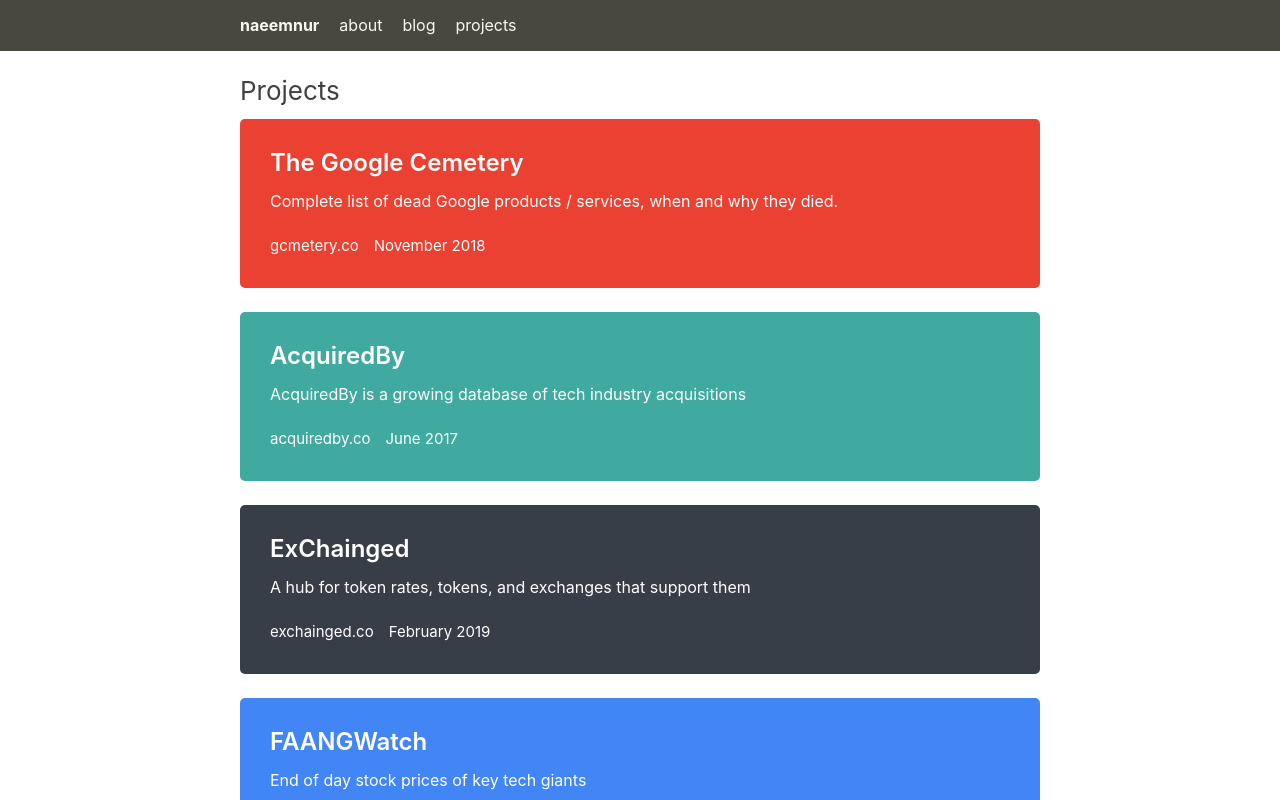
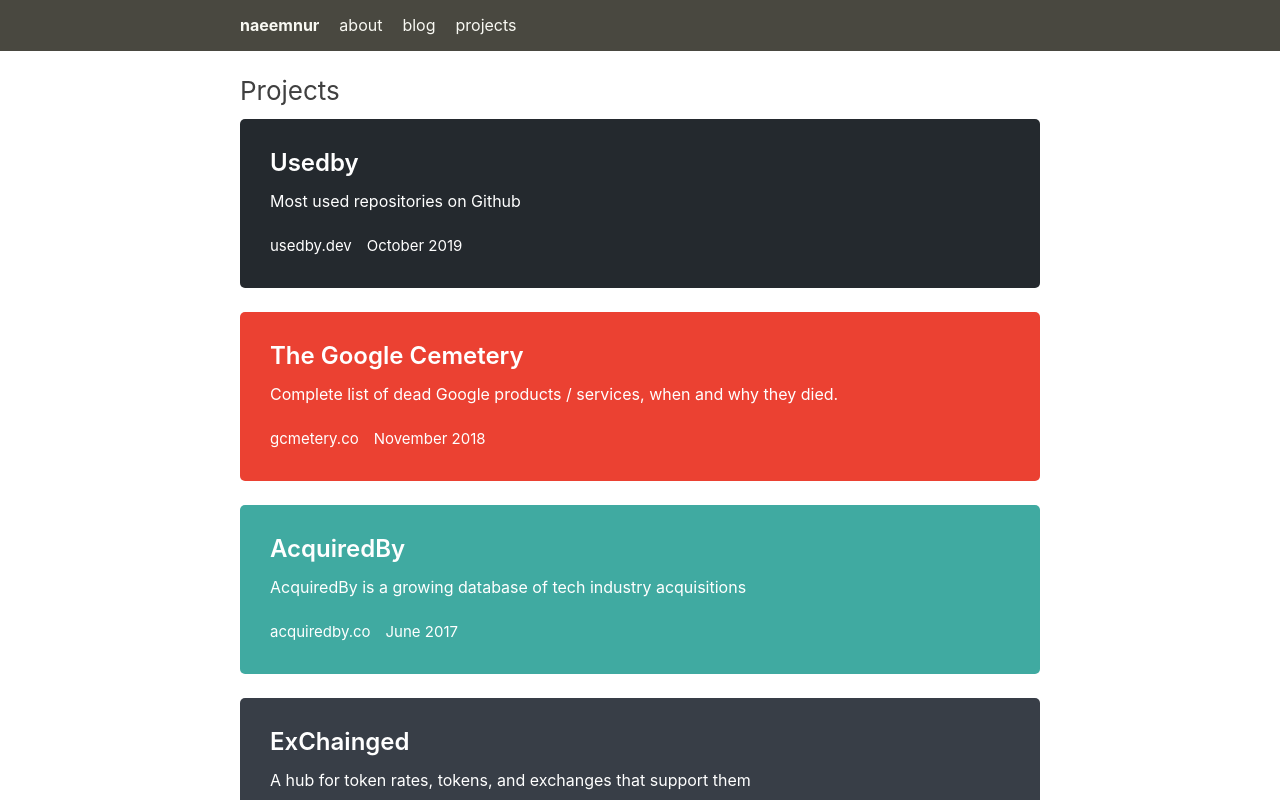
Before and after one commit to naeemnur/naeemnur.com, a React (Create React App) app: page /projects in a window 1280 px wide. Shown: the top 800 px of the page. Built offline with nearby package versions, Linux system fonts and the light colour scheme.

Commit message:
added usedby to projects

```diff
--- a/src/Projects.js
+++ b/src/Projects.js
@@ -36,6 +36,15 @@
         </Helmet>
         <h1 className="nn_page-title">{pageTitle}</h1>
         <div className="nn_featured">
+          <Project
+            date="October 2019"
+            desc="Most used repositories on Github"
+            domain="usedby.dev"
+            pClass="nn_project nn_usedby"
+            title="Usedby"
+            url="https://usedby.dev/"
+          />
+
           <Project
             date="November 2018"
             desc="Complete list of dead Google products / services, when and why
--- a/src/scss/main.scss
+++ b/src/scss/main.scss
@@ -201,6 +201,11 @@
   margin: 0 0 10px;
 }
 
+.nn_project.nn_usedby {
+  background: #24292e;
+  color: #fff;
+}
+
 .nn_project.nn_gcemetery {
   background: #eb4132;
   color: #fff;
```
